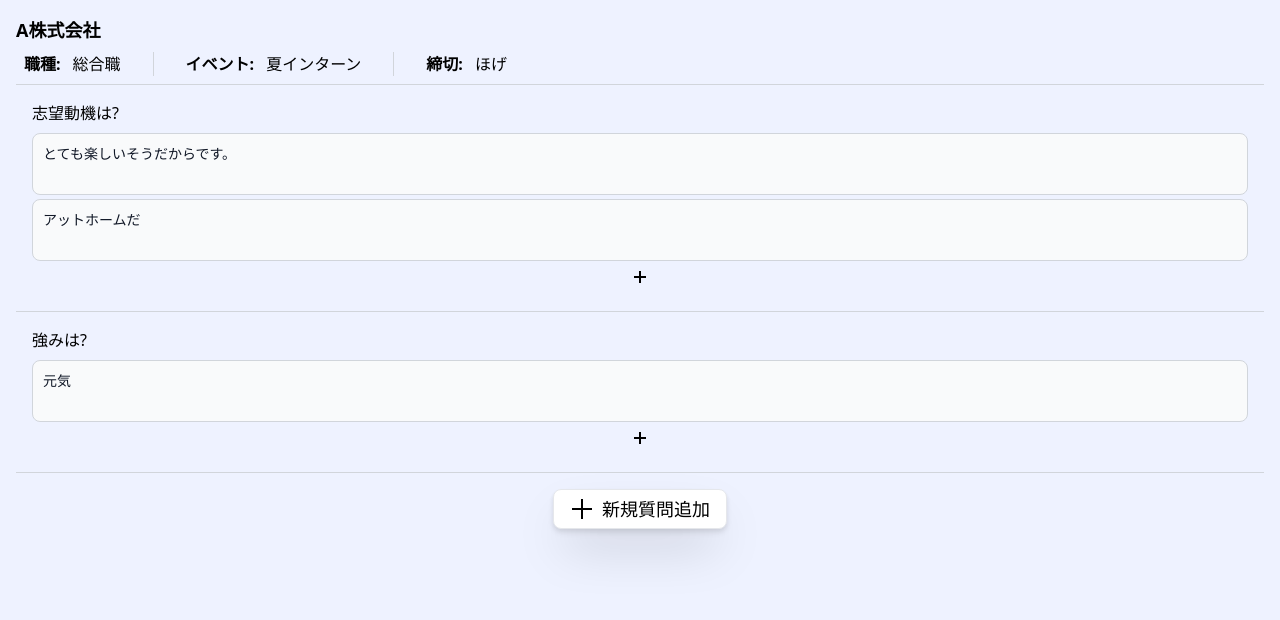
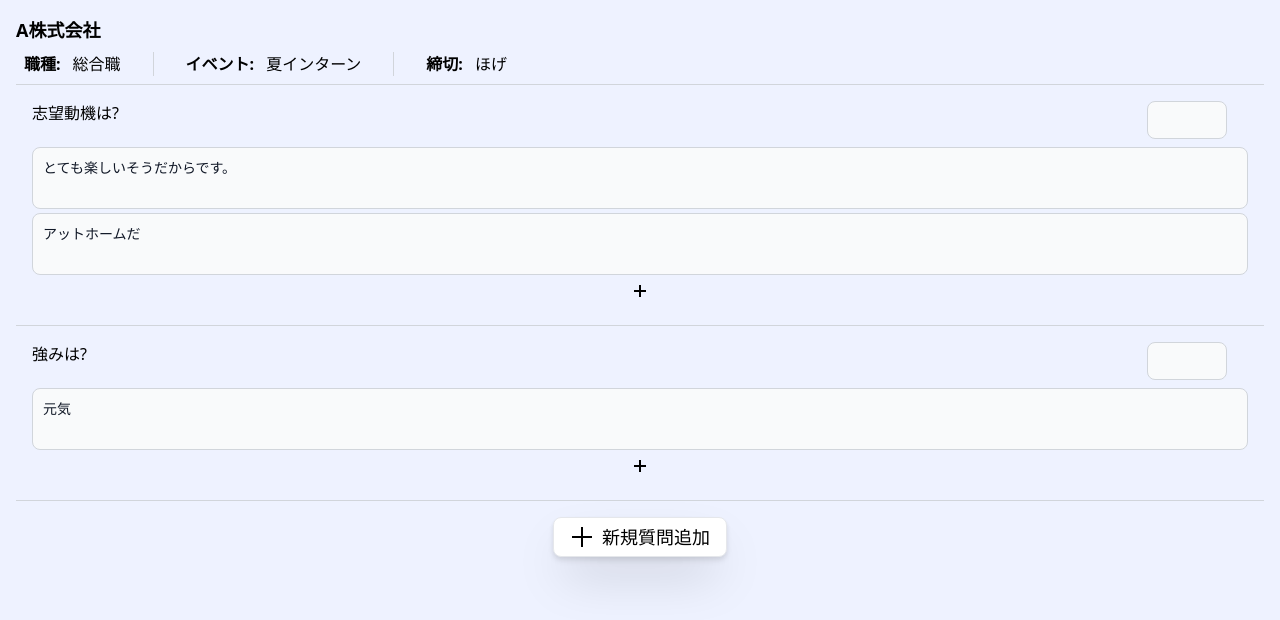
Before and after one commit to tomishima2904/es_manager, a Next.js app in the folder frontend/: page /user/entrysheets/1 in a window 1280 px wide. Shown: the top 620 px of the page. Built offline with nearby package versions, Linux system fonts and the light colour scheme.

Commit message:
feat: #16 SetCharsFormを追加（機能未実装）

```diff
--- a/frontend/src/components/editing/QandA.tsx
+++ b/frontend/src/components/editing/QandA.tsx
@@ -1,4 +1,5 @@
 import QuestionForm from "./forms/QuestionForm";
+import SetCharsForm from "./forms/SetCharsForm";
 import AnswerForms from "./forms/AnswerForms";
 import type { QandAProps } from "@/types/EntrysheetProps";
 
@@ -6,8 +7,15 @@ const QandA = (props: { qAndAProps: QandAProps }) => {
   const { question, maxChars, answers } = props.qAndAProps;
 
   return (
-    <form className="p-4 flex-grow border-b border-gray-300">
-      <QuestionForm question={question} />
+    <form className="p-4 flex-grow justify-between border-b border-gray-300">
+      <div className="flex w-full">
+        <div className="w-11/12">
+          <QuestionForm question={question} />
+        </div>
+        <div className="w-1/12 ml-2">
+          <SetCharsForm maxChars={maxChars} />
+        </div>
+      </div>
       <AnswerForms answers={answers} maxChars={maxChars} />
     </form>
   );
--- /dev/null
+++ b/frontend/src/components/editing/forms/SetCharsForm.tsx
@@ -0,0 +1,5 @@
+const SetCharsForm = (props: { maxChars: number }): JSX.Element => {
+  return <input type="number" maxLength={4} className="my-number-form" />;
+};
+
+export default SetCharsForm;
--- a/frontend/src/styles/globals.css
+++ b/frontend/src/styles/globals.css
@@ -13,3 +13,11 @@ body {
   @apply dark:bg-gray-700 dark:border-gray-600 dark:placeholder-gray-400 dark:text-white;
   @apply dark:focus:ring-blue-500 dark:focus:border-blue-500;
 }
+
+.my-number-form {
+  @apply bg-gray-50 border border-gray-300 text-gray-900 text-sm rounded-lg;
+  @apply focus:ring-blue-500 focus:border-blue-500;
+  @apply block max-w-[5rem] py-2 p-2.5;
+  @apply dark:bg-gray-700 dark:border-gray-600 dark:placeholder-gray-400 dark:text-white;
+  @apply dark:focus:ring-blue-500 dark:focus:border-blue-500;
+}
```
